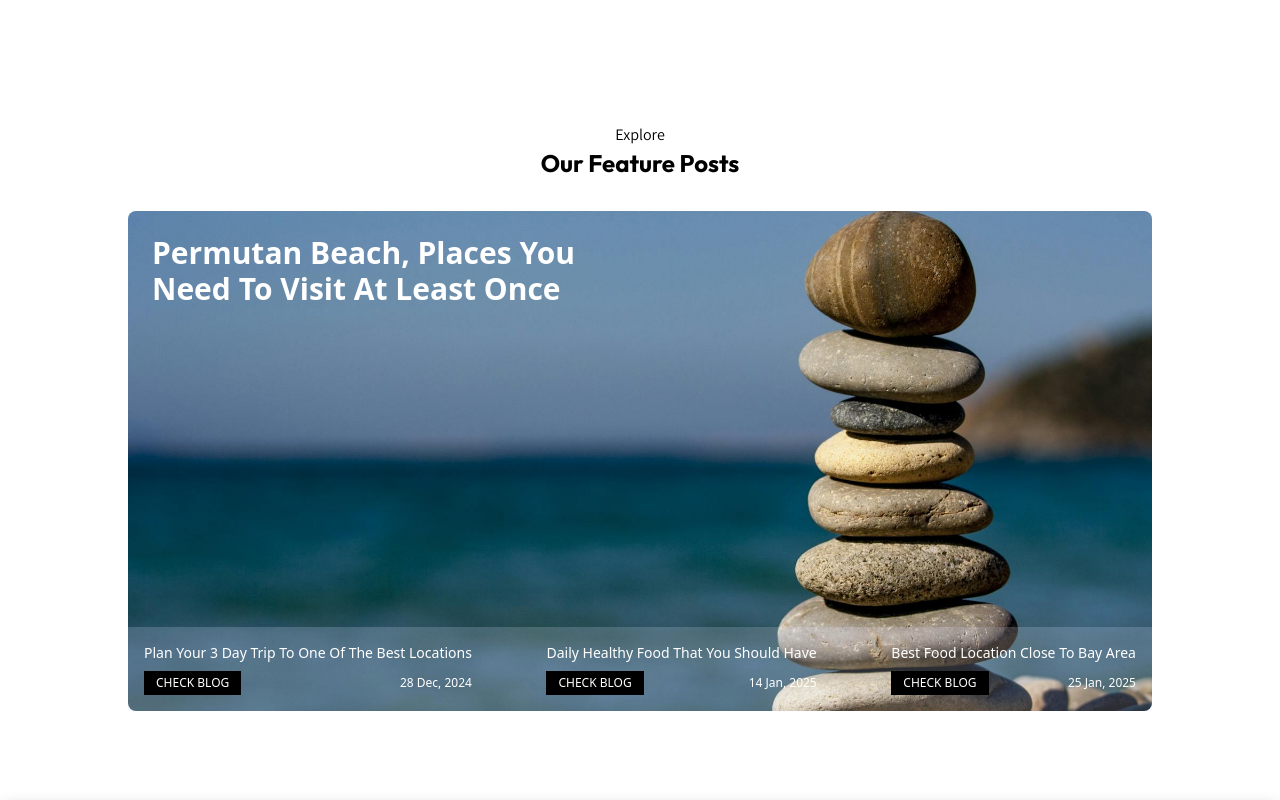
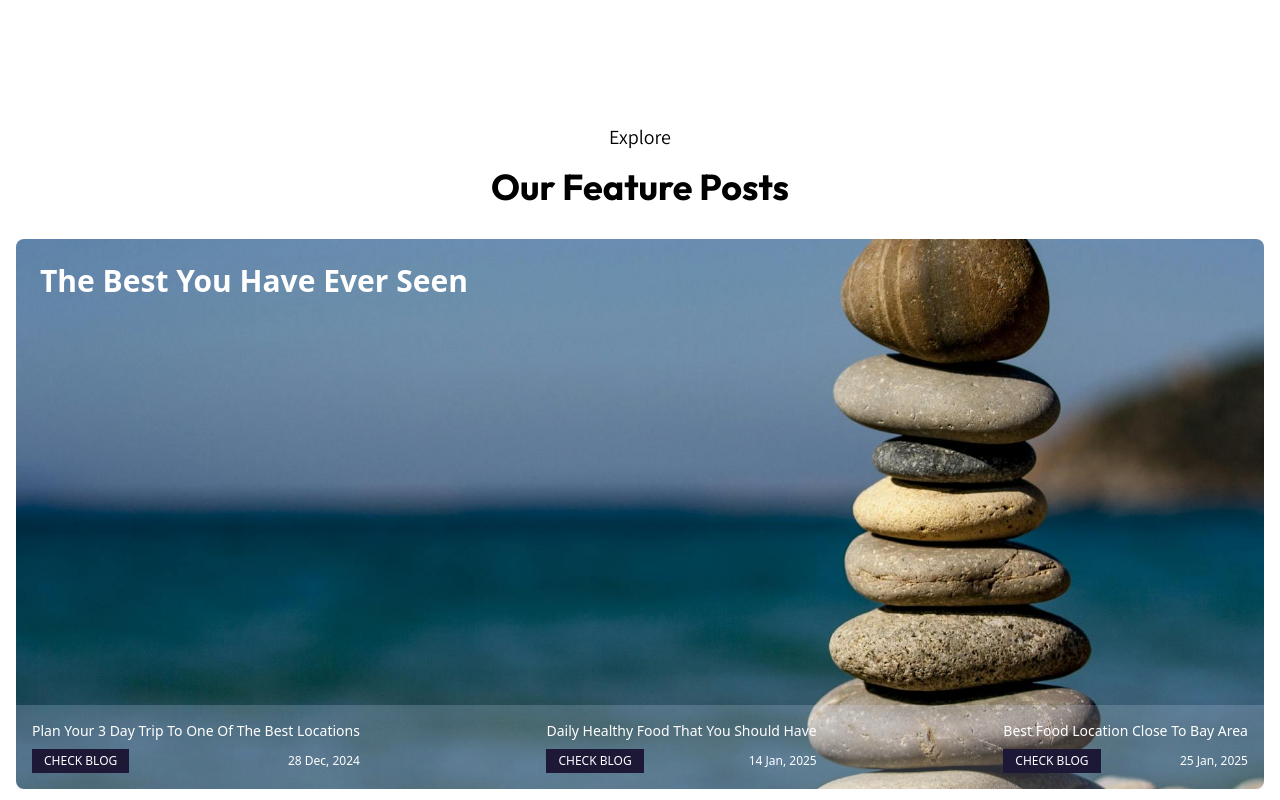
Before and after one commit to devMasrafi/BlogApplication, a React (Vite) app in the folder client/: page / in a window 1280 px wide. Shown: the part 1200-2000 px from the top of the page. Built offline with nearby package versions, Linux system fonts and the light colour scheme.

Commit message:
feature post updated. done
feature section completed

```diff
--- a/client/src/components/FeaturePosts.jsx
+++ b/client/src/components/FeaturePosts.jsx
@@ -1,61 +1,76 @@
-import React, { useState } from "react";
+import React, { useEffect, useState } from "react";
 
 const FeaturePosts = () => {
-  // Define the default image and hover images
-  const [currentImage, setCurrentImage] = useState("../../beach-image.jpg");
+  const [currentImage, setCurrentImage] = useState("/beach-image.jpg");
+  const [currentImageTitle, setCurrentImageTitle] = useState(
+    "The Best You Have Ever Seen",
+  );
 
   const posts = [
     {
       title: "Plan Your 3 Day Trip To One Of The Best Locations",
       date: "28 Dec, 2024",
-      image: "../../beach-image.jpg",
+      image: "/beach-image.jpg",
     },
     {
       title: "Daily Healthy Food That You Should Have",
       date: "14 Jan, 2025",
-      image: "../../healty-foods.jpg",
+      image: "/healty-foods.jpg",
     },
     {
       title: "Best Food Location Close To Bay Area",
       date: "25 Jan, 2025",
-      image: "../../food-location.jpg",
+      image: "/food-location.jpg",
     },
   ];
+
+  useEffect(() => {
+    posts.forEach((post) => {
+      const img = new Image();
+      img.src = post.image;
+    });
+  }, []);
 
   return (
     <section className="bg-primary py-16">
       <div className="container mx-auto px-4">
         {/* Section Title */}
         <div className="mb-8 text-center">
-          <p className="text-md font-assistant">Explore</p>
-          <h2 className="font-outfit text-2xl font-bold">Our Feature Posts</h2>
+          <p className="text-md font-assistant text-xl lg:pb-4">Explore</p>
+          <h2 className="font-outfit text-4xl font-bold">Our Feature Posts</h2>
         </div>
 
         {/* Feature Post Section */}
-        <div className="relative mx-auto w-full max-w-5xl">
+        <div className="relative mx-auto w-full max-w-7xl">
           <img
             src={currentImage}
             alt="Feature Post"
-            className="-z-10 h-[500px] w-full rounded-lg object-cover transition-all duration-300"
+            className="-z-10 rounded-lg object-cover transition-all duration-300 lg:h-[550px] lg:w-[85rem]"
           />
           <div className="absolute inset-0 flex items-start rounded-lg p-6">
             <h3 className="text-primary max-w-md text-2xl font-semibold lg:text-3xl">
-              Permutan Beach, Places You Need To Visit At Least Once
+              {currentImageTitle}
             </h3>
           </div>
 
           {/* blog post links */}
-          <div className="z-500 absolute flex justify-between w-full items-center bottom-0 left-0 bg-ascient/20 ">
+          <div className="bg-ascient/20 absolute bottom-0 left-0 z-500 flex w-full items-center justify-between">
             {posts.map((post, index) => (
               <div
                 key={index}
-                className="cursor-pointer rounded-lg p-4 text-white"
-                onMouseEnter={() => setCurrentImage(post.image)}
-                onMouseLeave={() => setCurrentImage("/images/main-image.jpg")}
+                className="text-primary cursor-pointer rounded-lg p-4 transition-all duration-300 ease-in-out"
+                onMouseEnter={() => {
+                  setCurrentImage(post.image);
+                  setCurrentImageTitle(post.title);
+                }}
+                onMouseLeave={() => {
+                  setCurrentImage(post.image);
+                  setCurrentImageTitle(post.title);
+                }}
               >
                 <p className="text-sm">{post.title}</p>
                 <div className="mt-2 flex items-center justify-between">
-                  <button className="bg-black px-3 py-1 text-xs">
+                  <button className="bg-secondary px-3 py-1 text-xs">
                     CHECK BLOG
                   </button>
                   <span className="text-xs">{post.date}</span>
```
